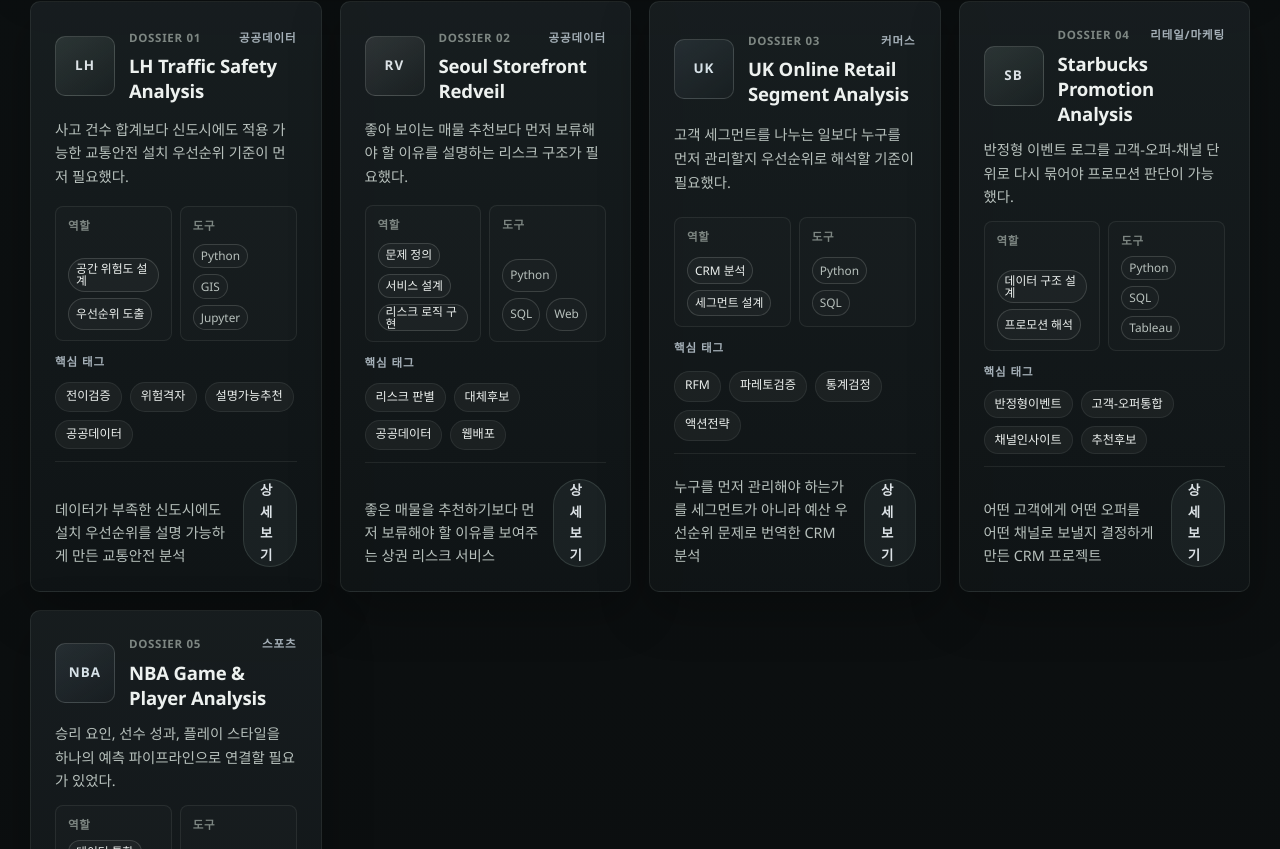
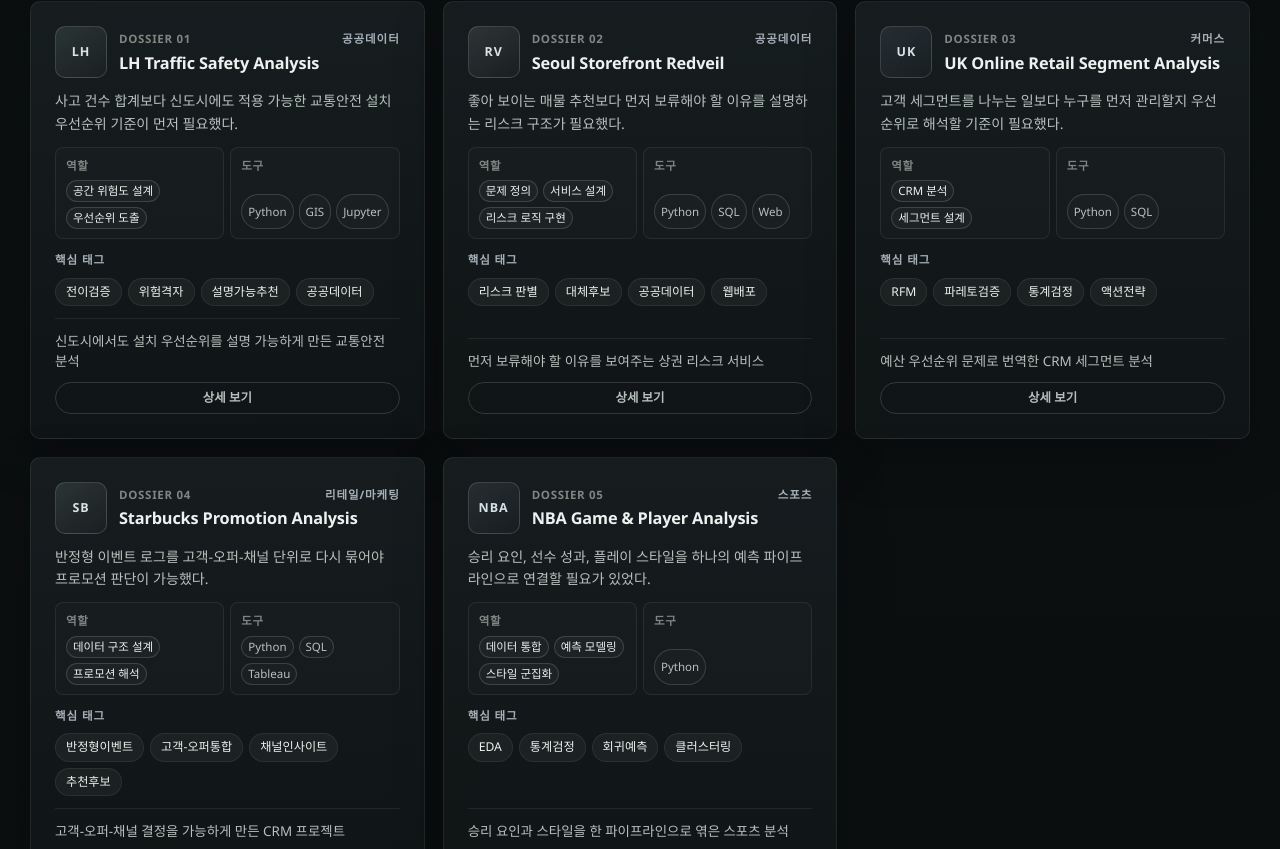
Before and after one commit to dffxonnb-cyber/signal-archive, a Next.js app: page /projects in a window 1280 px wide. Shown: the part 691-1540 px from the top of the page. Built offline with nearby package versions, Linux system fonts and the light colour scheme.

Commit message:
refactor(projects): shift archive to 3-column board

```diff
--- a/app/globals.css
+++ b/app/globals.css
@@ -313,6 +313,10 @@ main {
   gap: 8px;
 }
 
+.tag-list--project {
+  gap: 6px;
+}
+
 .tag {
   border: 1px solid var(--border);
   border-radius: 999px;
@@ -719,7 +723,7 @@ main {
 .project-grid,
 .highlight-grid,
 .related-grid {
-  grid-template-columns: repeat(auto-fit, minmax(290px, 1fr));
+  grid-template-columns: repeat(3, minmax(0, 1fr));
 }
 
 .project-grid--featured,
@@ -967,6 +971,8 @@ main {
 }
 
 .project-card {
+  display: flex;
+  flex-direction: column;
   gap: 12px;
   transition:
     transform 160ms ease,
@@ -984,8 +990,8 @@ main {
 
 .project-card__hero {
   display: grid;
-  grid-template-columns: 60px minmax(0, 1fr);
-  gap: 14px;
+  grid-template-columns: 52px minmax(0, 1fr);
+  gap: 12px;
   align-items: center;
 }
 
@@ -993,11 +999,11 @@ main {
   display: inline-flex;
   align-items: center;
   justify-content: center;
-  width: 60px;
-  height: 60px;
+  width: 52px;
+  height: 52px;
   border: 1px solid var(--border-strong);
   border-radius: 10px;
-  font-size: 0.84rem;
+  font-size: 0.78rem;
   font-weight: 700;
   letter-spacing: 0.08em;
   text-transform: uppercase;
@@ -1020,14 +1026,14 @@ main {
 
 .project-card__header {
   display: grid;
-  gap: 6px;
+  gap: 4px;
 }
 
 .project-card__header-top {
   display: flex;
   align-items: center;
   justify-content: space-between;
-  gap: 12px;
+  gap: 10px;
 }
 
 .project-card__code,
@@ -1040,6 +1046,9 @@ main {
 }
 
 .project-card__title {
+  margin: 0;
+  font-size: 1.02rem;
+  line-height: 1.34;
   letter-spacing: -0.01em;
 }
 
@@ -1065,13 +1074,13 @@ main {
 .project-card__metadata {
   display: grid;
   grid-template-columns: repeat(2, minmax(0, 1fr));
-  gap: 8px;
+  gap: 6px;
 }
 
 .project-card__metadata-group {
   display: grid;
-  gap: 6px;
-  padding: 10px 12px;
+  gap: 5px;
+  padding: 9px 10px;
   border: 1px solid var(--border);
   border-radius: 8px;
   background: rgba(255, 255, 255, 0.015);
@@ -1099,19 +1108,19 @@ main {
 .project-card__chip-row {
   display: flex;
   flex-wrap: wrap;
-  gap: 6px;
+  gap: 5px;
 }
 
 .project-card__chip {
   display: inline-flex;
   align-items: center;
-  min-height: 24px;
-  padding: 0 7px;
+  min-height: 22px;
+  padding: 0 6px;
   border: 1px solid var(--border-strong);
   border-radius: 999px;
   background: rgba(255, 255, 255, 0.03);
   color: var(--text-primary);
-  font-size: 0.74rem;
+  font-size: 0.72rem;
   line-height: 1;
 }
 
@@ -1131,9 +1140,9 @@ main {
 }
 
 .project-card__summary {
-  max-width: 40ch;
-  font-size: 0.9rem;
-  line-height: 1.64;
+  max-width: none;
+  font-size: 0.88rem;
+  line-height: 1.58;
 }
 
 .tag--primary {
@@ -1142,19 +1151,25 @@ main {
 }
 
 .project-card__footer {
-  display: flex;
-  align-items: flex-end;
-  justify-content: space-between;
-  gap: 14px;
+  display: grid;
+  gap: 10px;
   padding-top: 12px;
   border-top: 1px solid var(--border);
+  margin-top: auto;
 }
 
 .project-card__note {
-  max-width: 34ch;
-  font-size: 0.9rem;
-  line-height: 1.58;
-  color: var(--text-secondary);
+  max-width: none;
+  font-size: 0.84rem;
+  line-height: 1.52;
+  color: var(--text-secondary);
+}
+
+.project-card__cta {
+  min-height: 32px;
+  padding: 0 12px;
+  font-size: 0.78rem;
+  align-self: flex-start;
 }
 
 .meta-list {
@@ -1418,6 +1433,12 @@ main {
   .resume-profile-grid__wide {
     grid-column: span 1;
   }
+
+  .project-grid,
+  .highlight-grid,
+  .related-grid {
+    grid-template-columns: repeat(2, minmax(0, 1fr));
+  }
 }
 
 @media (max-width: 980px) {
@@ -1515,6 +1536,12 @@ main {
 }
 
 @media (max-width: 560px) {
+  .project-grid,
+  .highlight-grid,
+  .related-grid {
+    grid-template-columns: 1fr;
+  }
+
   .projects-summary-bar {
     grid-template-columns: 1fr;
   }
--- a/components/project-card.tsx
+++ b/components/project-card.tsx
@@ -53,7 +53,7 @@ export function ProjectCard({ project }: ProjectCardProps) {
               <span className="project-card__chip" key={item}>
                 {item}
               </span>
-              ))}
+            ))}
           </div>
         </div>
 
@@ -72,7 +72,7 @@ export function ProjectCard({ project }: ProjectCardProps) {
       <div className="project-card__tag-stack">
         <div className="project-card__tag-group">
           <span className="project-card__label">핵심 태그</span>
-          <div className="tag-list">
+          <div className="tag-list tag-list--project">
             {primaryTags.map((item) => (
               <span className="tag tag--primary" key={item}>
                 {item}
@@ -84,7 +84,7 @@ export function ProjectCard({ project }: ProjectCardProps) {
 
       <div className="project-card__footer">
         <p className="project-card__note">{project.supportingLine}</p>
-        <Link className="button-link" href={`/projects/${project.slug}`}>
+        <Link className="button-link button-link--secondary project-card__cta" href={`/projects/${project.slug}`}>
           상세 보기
         </Link>
       </div>
--- a/content/projects.ts
+++ b/content/projects.ts
@@ -22,7 +22,7 @@ export const projects: Project[] = [
     outcome:
       "교통안전 시설 설치를 사고 빈도 정리에서 벗어나, 위험 격자와 우선순위 논리로 설명할 수 있는 공간 분석 구조로 재정리했습니다.",
     supportingLine:
-      "데이터가 부족한 신도시에도 설치 우선순위를 설명 가능하게 만든 교통안전 분석",
+      "신도시에서도 설치 우선순위를 설명 가능하게 만든 교통안전 분석",
     focusPoints: [
       "공간 위험도를 단순 사고 건수 대신 격자 기반 우선순위 구조로 재설계",
       "공공데이터만으로도 설명 가능한 추천 구조를 만들기 위해 전이 검증 관점을 적용",
@@ -80,7 +80,7 @@ export const projects: Project[] = [
     outcome:
       "공공데이터와 상권 데이터를 묶어 매입 리스크를 판별하고, 대체 후보 비교까지 가능한 웹 기반 판단 도구로 연결했습니다.",
     supportingLine:
-      "좋은 매물을 추천하기보다 먼저 보류해야 할 이유를 보여주는 상권 리스크 서비스",
+      "먼저 보류해야 할 이유를 보여주는 상권 리스크 서비스",
     focusPoints: [
       "분석 결과를 문서에 멈추지 않고 공공데이터 기반 웹 서비스까지 확장",
       "리스크 판별 기준과 대체 후보 구조를 직접 설계해 사용자의 판단 흐름을 앞당김",
@@ -142,7 +142,7 @@ export const projects: Project[] = [
     outcome:
       "고객 세그먼트를 단순 분류표가 아니라 예산과 액션 우선순위 문제로 번역해, CRM 실행 로직과 함께 읽히는 분석 구조로 정리했습니다.",
     supportingLine:
-      "누구를 먼저 관리해야 하는가를 세그먼트가 아니라 예산 우선순위 문제로 번역한 CRM 분석",
+      "예산 우선순위 문제로 번역한 CRM 세그먼트 분석",
     focusPoints: [
       "RFM 기반 세그먼트를 파레토 검증과 통계 검정으로 다시 확인",
       "고객군 이름보다 예산 우선순위와 액션 전략이 먼저 읽히도록 결과를 재구성",
@@ -194,7 +194,7 @@ export const projects: Project[] = [
     outcome:
       "반정형 프로모션 이벤트를 고객·오퍼·채널 구조로 통합해, CRM 추천 후보와 채널 인사이트를 함께 읽을 수 있는 분석 결과로 정리했습니다.",
     supportingLine:
-      "어떤 고객에게 어떤 오퍼를 어떤 채널로 보낼지 결정하게 만든 CRM 프로젝트",
+      "고객-오퍼-채널 결정을 가능하게 만든 CRM 프로젝트",
     focusPoints: [
       "반정형 이벤트 로그를 고객-오퍼-채널 기준으로 재구성",
       "대시보드보다 추천 후보와 채널 인사이트가 먼저 읽히는 구조에 집중",
@@ -239,7 +239,7 @@ export const projects: Project[] = [
     outcome:
       "게임 데이터와 선수 데이터를 통합하고, EDA·통계 검정·회귀 예측·군집화를 하나의 분석 흐름으로 엮어 스포츠 분석 파이프라인을 구성했습니다.",
     supportingLine:
-      "승리 요인, 선수 성과, 플레이 스타일을 하나의 분석 파이프라인으로 연결한 스포츠 분석",
+      "승리 요인과 스타일을 한 파이프라인으로 엮은 스포츠 분석",
     focusPoints: [
       "경기와 선수 데이터를 분리하지 않고 하나의 파이프라인으로 통합",
       "EDA, 통계 검정, 회귀 예측, 클러스터링을 연속된 분석 흐름으로 연결",
```
